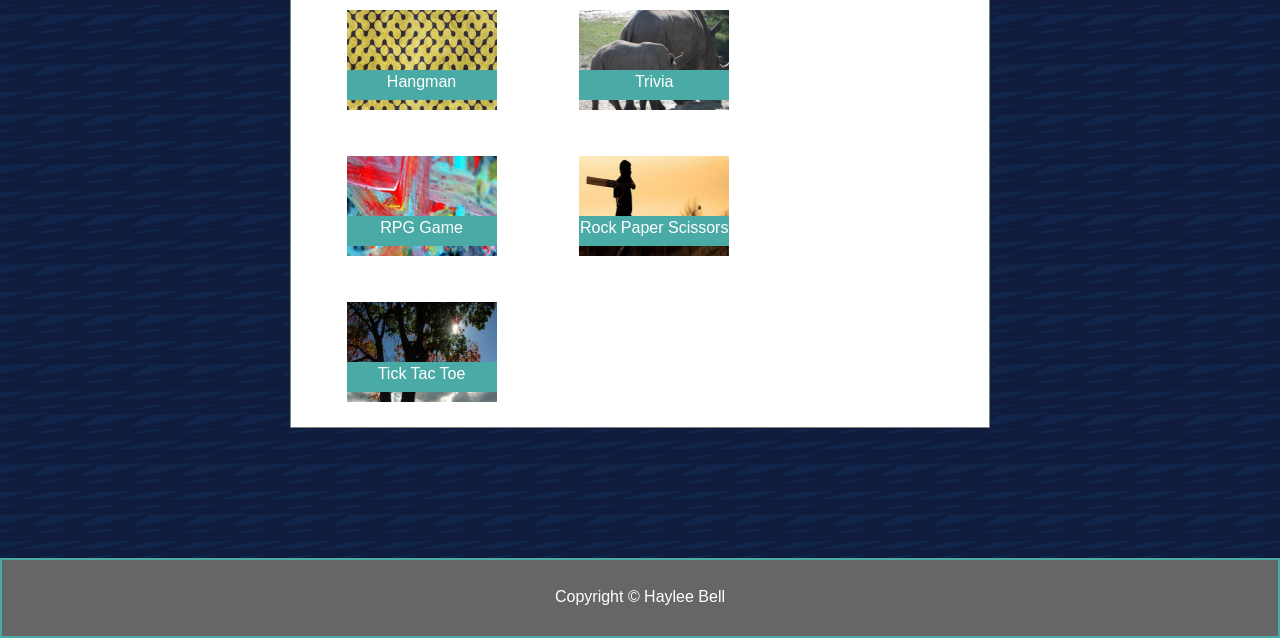
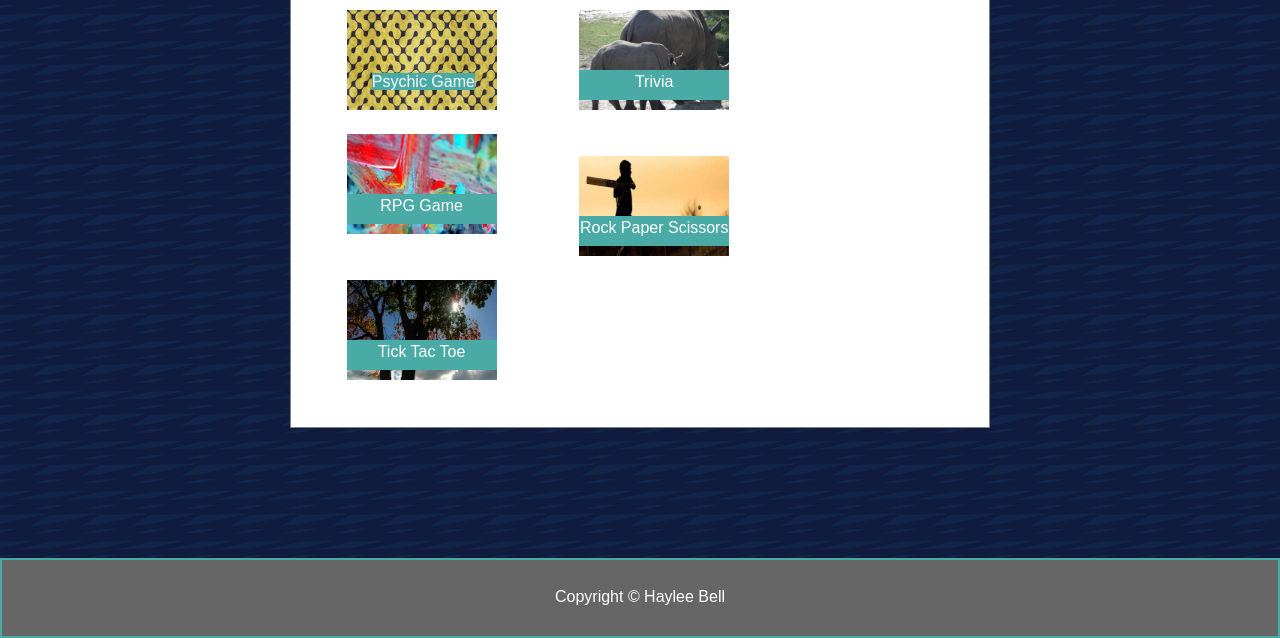
Before and after one commit to hayleeb13/Bootstrap-Portfolio, a plain HTML site: page portfolio.html in a window 1280 px wide. Shown: the part 162-800 px from the top of the page. Drawn offline with nearby package versions, Linux system fonts and the light colour scheme.

Commit message:
add link

```diff
--- a/portfolio.html
+++ b/portfolio.html
@@ -34,6 +34,16 @@ body{
   padding: 0px;
   margin-top: 10px;
   margin-left: 20px;
+}
+
+#name1{
+  background-color: #4aaaa5;
+  text-align: center;
+  color: white;
+  margin-left: 30%;
+  left: 5px;
+  top: -40px;
+  position: relative;
 }
 
 .names{
@@ -96,7 +106,7 @@ body{
     <div class="row">
       <div class="col-lg-4">
         <img class="images" src="images/hangman.jpg" alt="Hangman">
-        <p class="names">Hangman</p>
+        <a id="name1" href="https://hayleeb13.github.io/Psychic-Game/">Psychic Game</a>
         <img class="images" src="images/rpg.jpg" alt="RPG Game">
         <p class="names">RPG Game</p>
         <img class="images" src="images/ticktactoe.jpg" alt="Tick Tac Toe">
```
